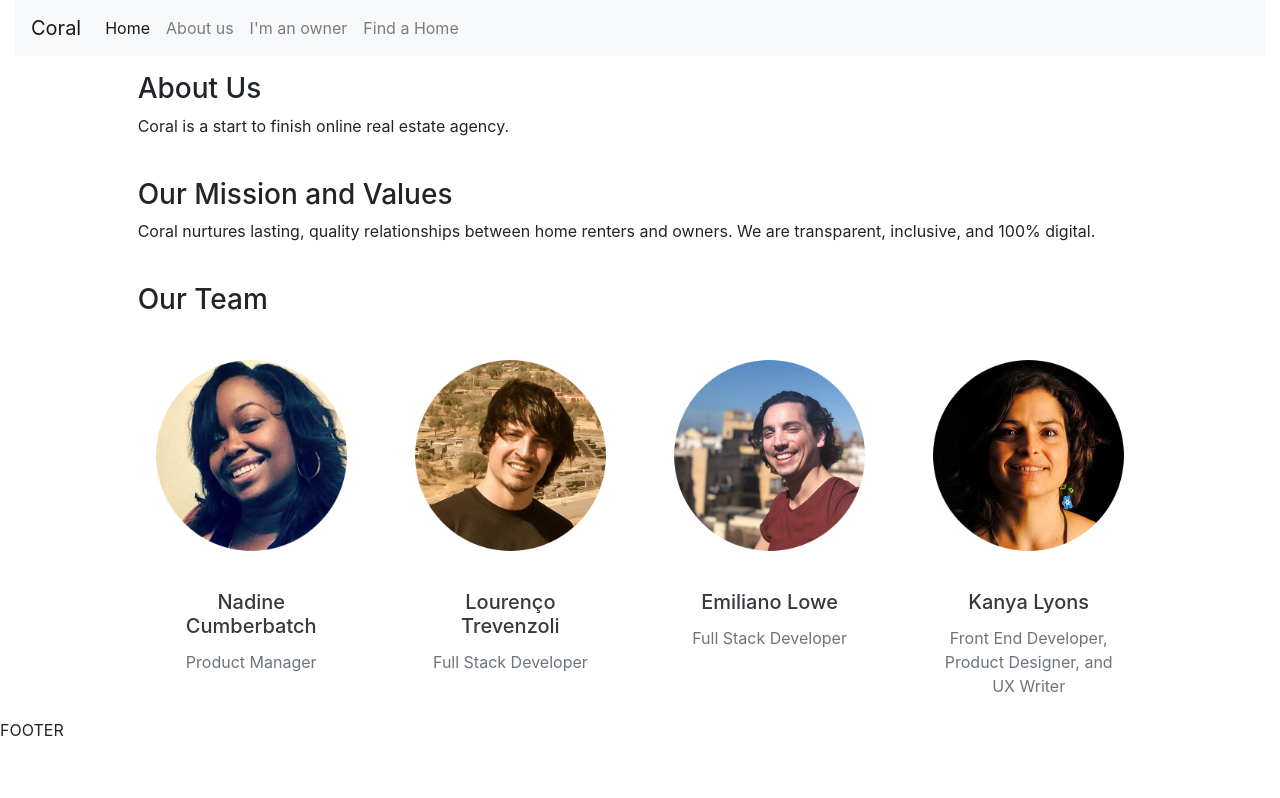
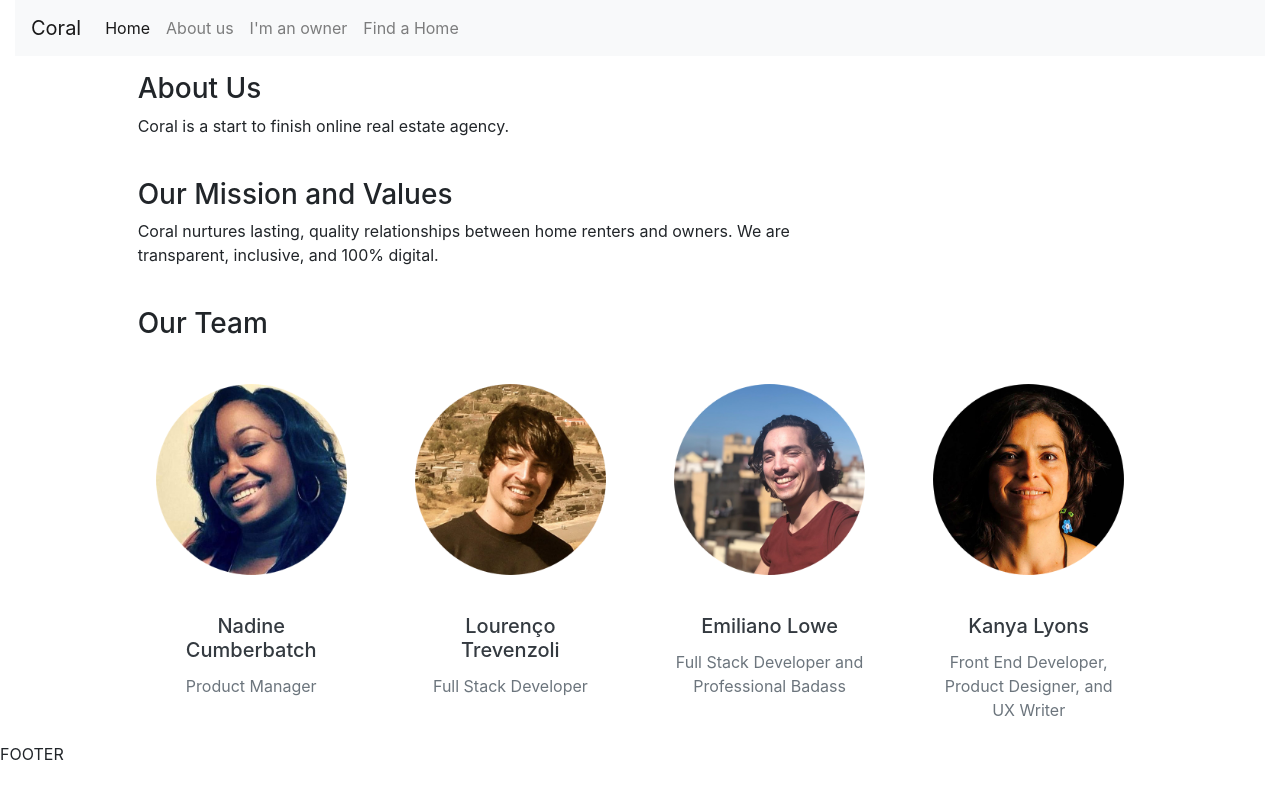
Before and after one commit to emilianolowe/coral-frontend, a React (Create React App) app: page /aboutus in a window 1280 px wide. Built offline with nearby package versions, Linux system fonts and the light colour scheme.

Commit message:
add col-md-4 to AboutUs

```diff
--- a/src/components/AboutUs.js
+++ b/src/components/AboutUs.js
@@ -8,17 +8,21 @@ class AboutUs extends Component {
         return (
             <div class="col-md-10 offset-md-1">
                 <div className="row-fluid justify-content-center">
-                    <div class="col-md-12 m-2 p-2">
+                    <div class="col-md-8 m-2 p-2">
                         <h3>About Us</h3>
                         <p>Coral is a start to finish online real estate agency.</p>
                     </div>
                 </div>
+                <div class="col-md-4">
+
+                </div>
                 <div className="row-fluid justify-content-center">
-                    <div class="col-md-12 m-2 p-2">
+                <div class="col-md-4">
+
+                </div>
+                    <div class="col-md-8 m-2 p-2">
                         <h3>Our Mission and Values</h3>
                         <p>Coral nurtures lasting, quality relationships between home renters and owners. We are transparent, inclusive, and 100% digital.</p>
-                    </div>
-                    <div class="col-sm-4">
                     </div>
                 </div>
                 <div className="row-fluid justify-content-center">
--- a/src/components/TeamCard.js
+++ b/src/components/TeamCard.js
@@ -19,7 +19,7 @@ class TeamCard extends Component {
           <div className="col-md-3">
             <Card imgsrc="img/nano.png"
               title="Emiliano Lowe"
-              bodyText="Full Stack Developer"/>
+              bodyText="Full Stack Developer and Professional Badass"/>
           </div>
           <div className="col-md-3">
             <Card imgsrc="img/kanya.png"
```
